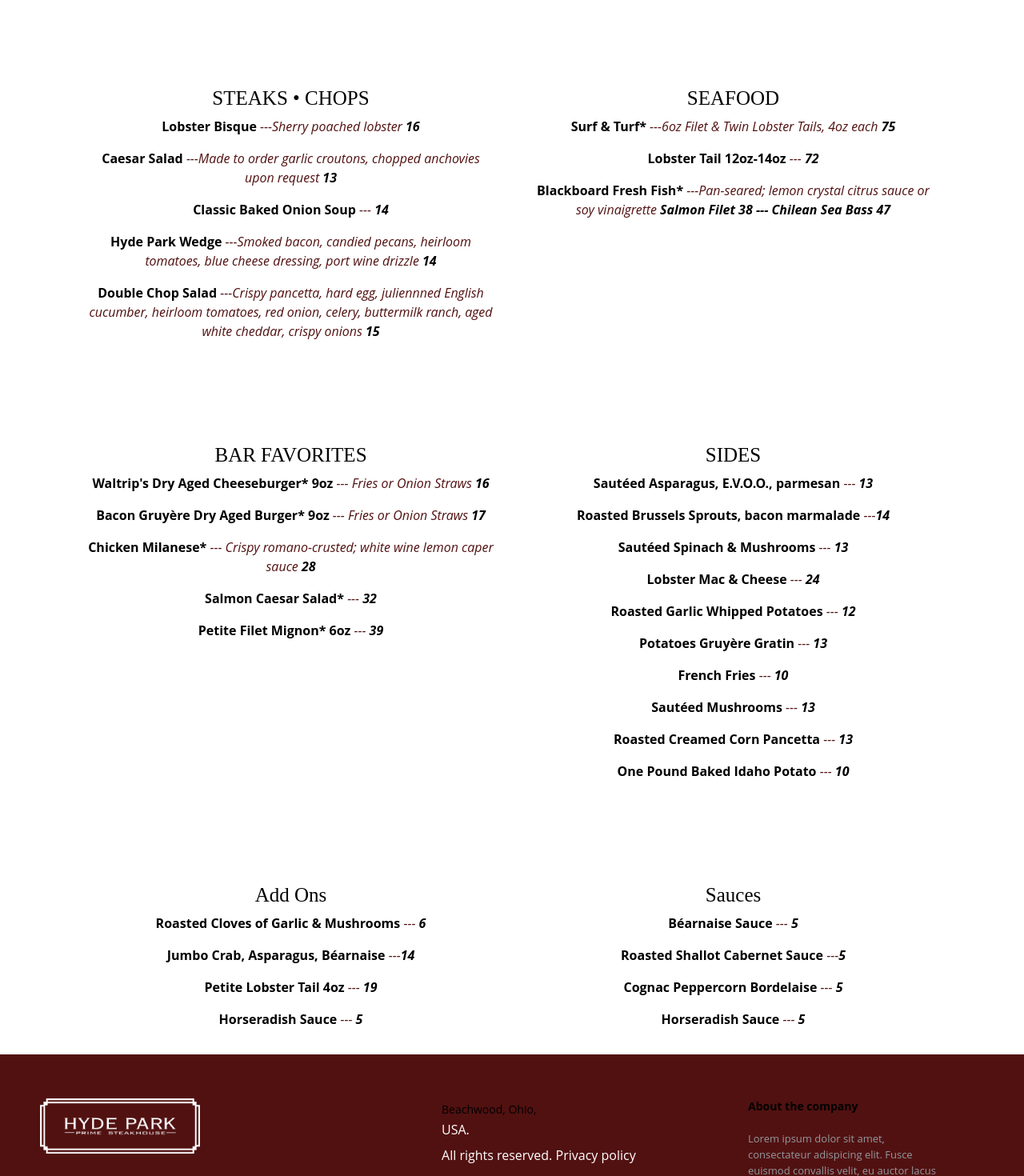
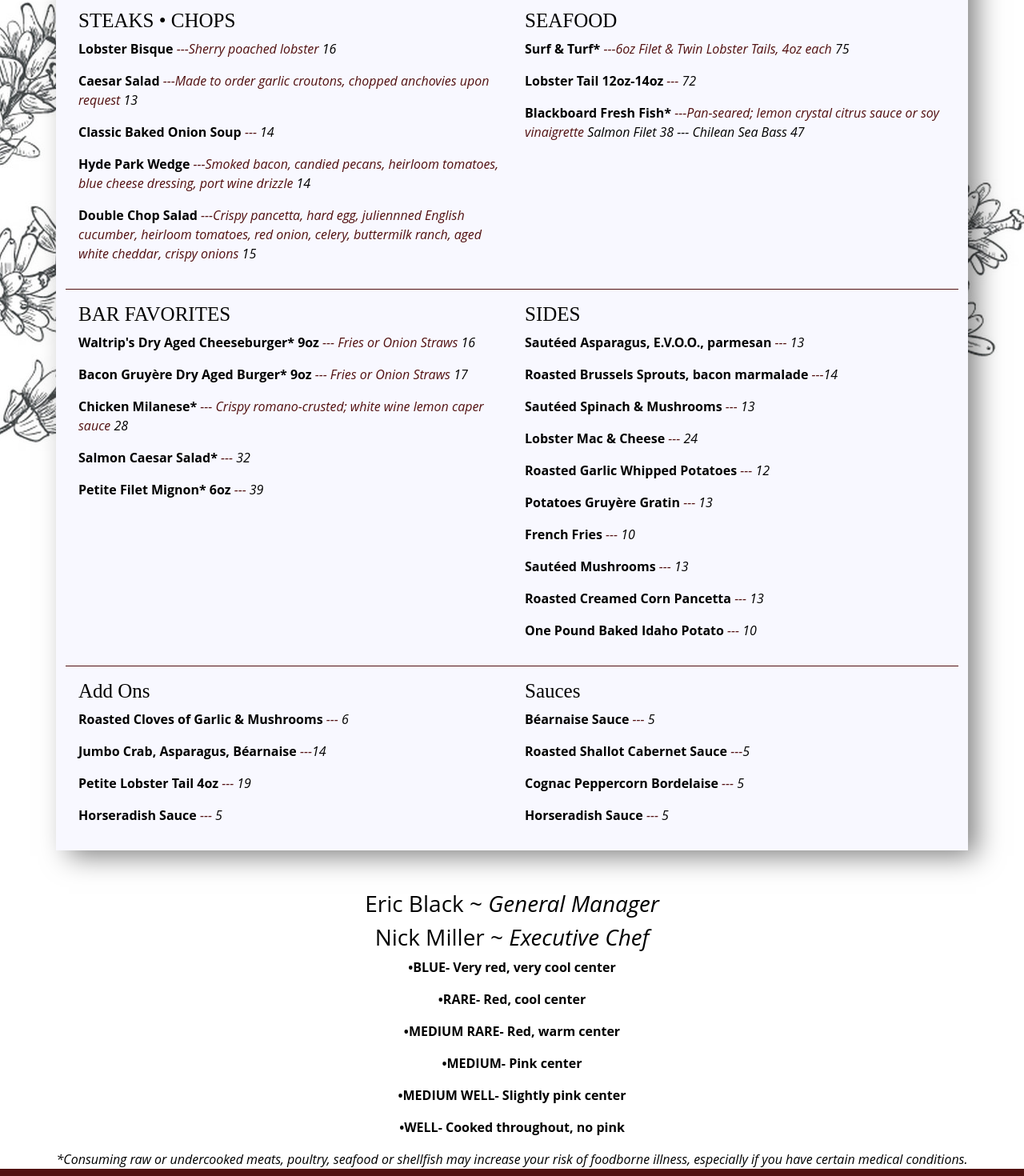
Before and after one commit to CodyGant/hydepark-react, a React (Create React App) app: page /DaytonaMenu in a window 1280 px wide. Shown: the part 800-2270 px from the top of the page at 80% size. Built offline with nearby package versions, Linux system fonts and the light colour scheme.

Commit message:
first commit

```diff
--- a/package.json
+++ b/package.json
@@ -17,6 +17,7 @@
     "react-router-dom": "^6.2.1",
     "react-scripts": "5.0.0",
     "styled-components": "^5.3.3",
+    "styled-jsx": "^5.0.0",
     "web-vitals": "^2.1.4"
   },
   "scripts": {
--- a/src/Pages/menus/DaytonaMenu.js
+++ b/src/Pages/menus/DaytonaMenu.js
@@ -11,13 +11,14 @@
         src={logo}
         alt="building"
       />
-     <h2>CALL US (386) 226-9844</h2>
+      <h2>CALL US (386) 226-9844</h2>
+
       <Container className="menulanding">
         <CardGroup>
-          <Card data-aos="flip-left" className="cardBackground">
+          <Card data-aos="fade-up" className="cardBackground">
             <Card.Body className="cardBackground">
               <Card.Title></Card.Title>
-              <Card.Title className = 'cardTitle'>RAW BAR • APPETIZER</Card.Title>
+              <Card.Title className="cardTitle">RAW BAR • APPETIZER</Card.Title>
               <Card.Text className="menuItems">
                 <p>
                   Jumbo Lump Crab Cocktail{" "}
@@ -80,10 +81,10 @@
             </Card.Body>
           </Card>
 
-          <Card data-aos="flip-right" className="cardBackground">
+          <Card data-aos="fade-up" className="cardBackground">
             <Card.Body className="cardBackground">
               <Card.Title></Card.Title>
-              <Card.Title className = 'cardTitle'>SOUPS • SALADS</Card.Title>
+              <Card.Title className="cardTitle">SOUPS • SALADS</Card.Title>
               <Card.Text className="menuItems">
                 <p>
                   Lobster Bisque{" "}
@@ -126,9 +127,9 @@
         </CardGroup>
 
         <CardGroup>
-          <Card data-aos="flip-right" className="cardBackground">
+          <Card data-aos="fade-up" className="cardBackground">
             <Card.Body className="cardBackground">
-              <Card.Title className = 'cardTitle'>STEAKS • CHOPS</Card.Title>
+              <Card.Title className="cardTitle">STEAKS • CHOPS</Card.Title>
               <Card.Text className="menuItems">
                 <p>
                   Lobster Bisque{" "}
@@ -169,9 +170,9 @@
             </Card.Body>
           </Card>
 
-          <Card data-aos="flip-left" className="cardBackground">
+          <Card data-aos="fade-up" className="cardBackground">
             <Card.Body className="cardBackground">
-              <Card.Title className = 'cardTitle'>SEAFOOD</Card.Title>
+              <Card.Title className="cardTitle">SEAFOOD</Card.Title>
               <Card.Text className="menuItems">
                 <p>
                   Surf & Turf*{" "}
@@ -200,9 +201,9 @@
           </Card>
         </CardGroup>
         <CardGroup>
-          <Card data-aos="flip-left" className="cardBackground">
+          <Card data-aos="fade-up" className="cardBackground">
             <Card.Body className="cardBackground">
-              <Card.Title className = 'cardTitle'>BAR FAVORITES</Card.Title>
+              <Card.Title className="cardTitle">BAR FAVORITES</Card.Title>
               <Card.Text className="menuItems">
                 <p>
                   Waltrip's Dry Aged Cheeseburger* 9oz{" "}
@@ -240,9 +241,9 @@
               </Card.Text>
             </Card.Body>
           </Card>
-          <Card data-aos="flip-left" className="cardBackground">
+          <Card data-aos="fade-up" className="cardBackground">
             <Card.Body className="cardBackground">
-              <Card.Title className = 'cardTitle'>SIDES</Card.Title>
+              <Card.Title className="cardTitle">SIDES</Card.Title>
               <Card.Text className="menuItems">
                 <p>
                   Sautéed Asparagus, E.V.O.O., parmesan{" "}
@@ -310,10 +311,10 @@
             </Card.Body>
           </Card>
         </CardGroup>
-        <CardGroup>
-          <Card data-aos="flip-left" className="cardBackground">
-            <Card.Body className="cardBackground">
-              <Card.Title className = 'cardTitle'>Add Ons</Card.Title>
+        <CardGroup >
+          <Card data-aos="fade-up" className="cardBackground" id ='bottomCards'>
+            <Card.Body className="cardBackground" id ='bottomCards'>
+              <Card.Title className="cardTitle">Add Ons</Card.Title>
               <Card.Text className="menuItems">
                 <p>
                   Roasted Cloves of Garlic & Mushrooms{" "}
@@ -344,9 +345,9 @@
               </Card.Text>
             </Card.Body>
           </Card>
-          <Card data-aos="flip-left" className="cardBackground">
-            <Card.Body className="cardBackground">
-              <Card.Title className = 'cardTitle'>Sauces</Card.Title>
+          <Card data-aos="fade-up" className="cardBackground" id ='bottomCards'>
+            <Card.Body className="cardBackground" id ='bottomCards'>
+              <Card.Title className="cardTitle">Sauces</Card.Title>
               <Card.Text className="menuItems">
                 <p>
                   Béarnaise Sauce{" "}
@@ -379,6 +380,35 @@
           </Card>
         </CardGroup>
       </Container>
+      <div className="menuBottom">
+        <h3>
+          Eric Black ~ <span>General Manager</span>
+        </h3>
+
+        <h3>
+          Nick Miller ~ <span>Executive Chef</span>
+        </h3>
+        <p>
+        •BLUE- Very red, very cool center</p> <p>•RARE- Red, cool center</p> <p>•MEDIUM RARE-
+          Red, warm center
+        </p>
+        <p>
+          •MEDIUM- Pink center</p> <p>•MEDIUM WELL- Slightly pink center </p><p>•WELL- Cooked
+          throughout, no pink
+        </p>
+        <span>*Consuming raw or undercooked meats, poultry, seafood or shellfish may increase your risk of foodborne illness, especially if you have certain medical conditions.</span>
+      </div>
+      <style jsx>{`
+        .navbar a,
+        p {
+          color: black !important;
+        }
+        .priceDetails {
+          font-style: italic !important;
+          color: #521111 !important;
+          font-weight: 500;
+        }
+      `}</style>
     </div>
   );
 }
--- a/src/components/Header.js
+++ b/src/components/Header.js
@@ -1,6 +1,5 @@
 import React from 'react'
 import { Navbar, Nav} from "react-bootstrap";
-
 
 
 export default function Header() {
--- a/src/index.css
+++ b/src/index.css
@@ -1,8 +1,10 @@
 @import url("https://cdn.jsdelivr.net/npm/bootstrap-icons@1.8.1/font/bootstrap-icons.css");
+
 /* NAVBAR AND BODY STYLES */
 body {
   margin: 0;
-  font-family: "Noto Serif Display", serif !important;
+
+  font-family: 'Mukta', sans-serif;
   -webkit-font-smoothing: antialiased;
   -moz-osx-font-smoothing: grayscale;
   background-image: linear-gradient(rgba(0, 0, 0, 0.514), rgba(0, 0, 0, 0.2)),
@@ -152,38 +154,66 @@
   color: black;
   background-color: white;
   display: table;
+  background-image: url("./assests/flowers.png") !important;
+  background-position: right !important;
+
+  background-repeat: repeat-x;
+}
+.menuPage img{
+  margin-bottom:20px;
 }
 .cardBackground {
-  background-color: white !important;
+  background-color: #f8f8ff !important;
   color: black;
   box-shadow: none !important;
-  text-align: center;
+  margin: 0 !important;
+  border-bottom:1px solid #521111;
 
 }
-.menuItems{
-  text-align: center;
+#bottomCards{
+  border:0 !important;
 }
-.menuItems p, span{
+
+.menuItems {
+  text-align: left;
+}
+.menuItems p,
+span {
   font-weight: bold;
+  color: #270909;
 }
 .menulanding {
   margin: 0 auto;
-  text-align: center;
+  margin: 50px;
+
+  text-align: left;
+  box-shadow: 13px 10px 32px -3px rgba(0, 0, 0, 0.507);
+  background-color: #f8f8ff;
 }
 .logoImage {
   margin-top: 100px;
   height: 100px;
 }
-.cardTitle{
+.cardTitle {
   font-size: 25px !important;
   font-weight: bold;
-  font-family:Brush Script MT, Brush Script Std, cursive !important;
+  font-family: Brush Script MT, Brush Script Std, cursive !important;
 }
 
-.priceDetails{
+.priceDetails span {
   font-style: italic !important;
-  color: #521111 !important;
+  color: black !important;
   font-weight: 500;
+}
+.menuBottom {
+  text-align: center;
+  font-weight: bold;
+  width: 100%;
+}
+.menuBottom span {
+  color: black !important;
+  font-weight: normal;
+  font-style: italic;
 }
 /* MENU PAGE STYLES */
 
@@ -401,7 +431,7 @@
 }
 .footerContainer h5,
 span {
-  color: black !important;
+  color: white !important;
 }
 .footerContainer a {
   text-decoration: none;
@@ -423,6 +453,7 @@
   text-align: left;
   font: bold 16px sans-serif;
   padding: 55px 50px;
+  color: white;
 }
 
 .footer-distributed .footer-left,
@@ -432,12 +463,9 @@
   vertical-align: top;
 }
 
-
-
 .footer-distributed .footer-left {
   width: 40%;
 }
-
 
 .footer-distributed h3 {
   color: #ffffff;
@@ -446,10 +474,8 @@
 }
 
 .footer-distributed h3 span {
-  color: lightseagreen;
+  color: white;
 }
-
-
 
 .footer-distributed .footer-links {
   color: #ffffff;
@@ -463,16 +489,15 @@
   font-weight: 400;
   text-decoration: none;
   color: inherit;
+  color: white;
 }
 
 .footer-distributed .footer-company-name {
-  color: #222;
+  color: white;
   font-size: 14px;
   font-weight: normal;
   margin: 0;
 }
-
-
 
 .footer-distributed .footer-center {
   width: 35%;
@@ -494,6 +519,7 @@
 .footer-distributed .footer-center i.fa-envelope {
   font-size: 17px;
   line-height: 38px;
+  color: white;
 }
 
 .footer-distributed .footer-center p {
@@ -509,10 +535,11 @@
   font-weight: normal;
   font-size: 14px;
   line-height: 2;
+  color: white;
 }
 
 .footer-distributed .footer-center p a {
-  color: lightseagreen;
+  color: white;
   text-decoration: none;
 }
 
@@ -521,24 +548,24 @@
   font-weight: 300;
   font-size: 20px;
   left: 0;
-  color: #fff;
+  color: black;
   display: inline-block;
   padding-right: 5px;
 }
 
 .footer-distributed .footer-links .link-1:before {
   content: none;
+  color: white;
 }
-
-
 
 .footer-distributed .footer-right {
   width: 20%;
+  color: white;
 }
 
 .footer-distributed .footer-company-about {
   line-height: 20px;
-  color: #92999f;
+  color: white;
   font-size: 13px;
   font-weight: normal;
   margin: 0;
@@ -561,14 +588,13 @@
   width: 35px;
   height: 35px;
   cursor: pointer;
-  background-color: #33383b;
+  background-color: #158dd8;
   border-radius: 2px;
 
   font-size: 20px;
   color: #ffffff;
   text-align: center;
   line-height: 35px;
-
   margin-right: 3px;
   margin-bottom: 5px;
 }
```
Also changed, not shown: src/assests/flowers.png (added), 1 other file (tests, documents, lock files or other folders).
